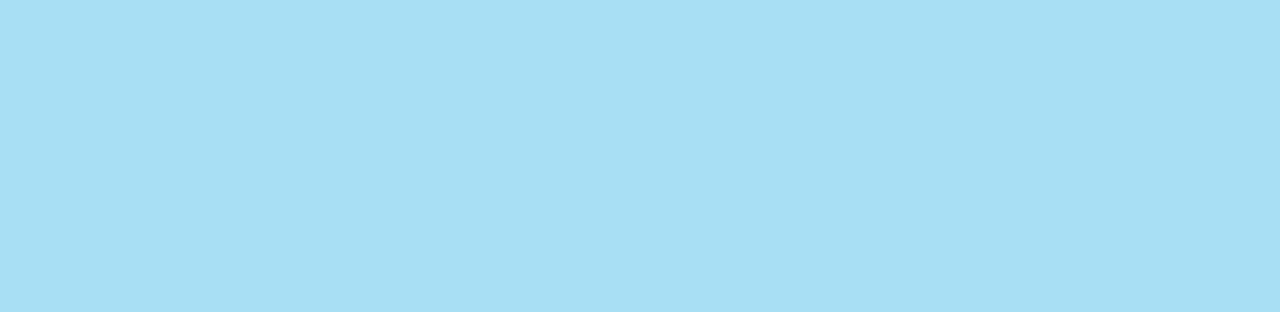
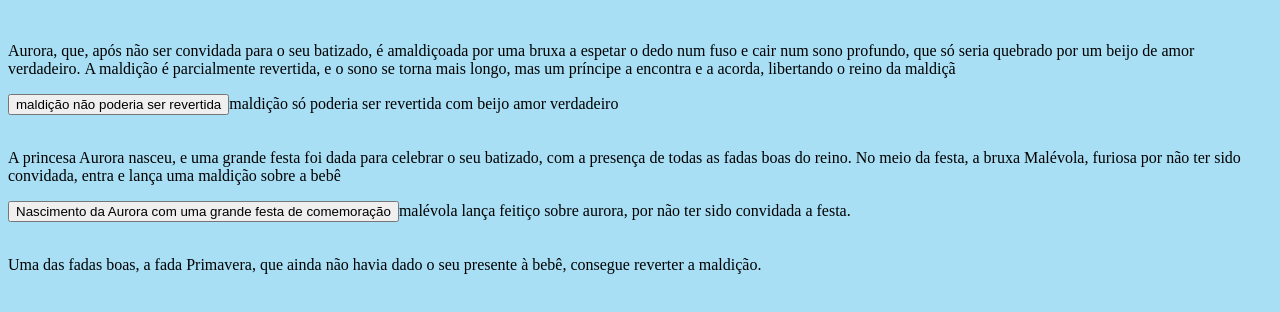
Before and after one commit to larissapassala-oss/historiasprojetos, a plain HTML site: page index.html in a window 1280 px wide. Drawn offline with Linux system fonts and the light colour scheme; a web font is replaced by a local one.

Commit message:
Add files via upload

```diff
--- a/index.html
+++ b/index.html
@@ -8,6 +8,25 @@
     <link rel="stylesheet" href="style.css">
 </head>
 <body>
+    <main>
+        <div class="passo ativo" id="passo-0">
+            <img src="" alt="">
+    </p> Aurora, que, após não ser convidada para o seu batizado, é amaldiçoada por uma bruxa a espetar o dedo num fuso e cair num sono profundo, que só seria quebrado por um beijo de amor verdadeiro. A maldição é parcialmente revertida, e o sono se torna mais longo, mas um príncipe a encontra e a acorda, libertando o reino da maldiçã</p>
+          <button class="btn-proximo"data-proximo="1">maldição não poderia ser revertida
+         </button class="btn-proximo"data-proximo="2">maldição só poderia ser revertida com beijo amor verdadeiro
+         <div>
+            <div class="passo" id="passo-1">
+     <img src="" alt="">
+       <p> A princesa Aurora nasceu, e uma grande festa foi dada para celebrar o seu batizado, com a presença de todas as fadas boas do reino. No meio da festa, a bruxa Malévola, furiosa por não ter sido convidada, entra e lança uma maldição sobre a bebê</p>
+       <button class="btn-proximo" data-proximo="3">Nascimento da Aurora com uma grande festa de comemoração
+      </button class="btn-proximo"data-proximo=4>malévola lança feitiço sobre aurora, por não ter sido convidada a festa.
+        <div class="passo ativo" id="passo-2">
+            <img src="" alt="">
+            <p>Uma das fadas boas, a fada Primavera, que ainda não havia dado o seu presente à bebê, consegue reverter a maldição.</p>
+
+        </div>
+
+
 
 </body>
-</html>
+</html
```
Also changed, not shown: script.js (added).
